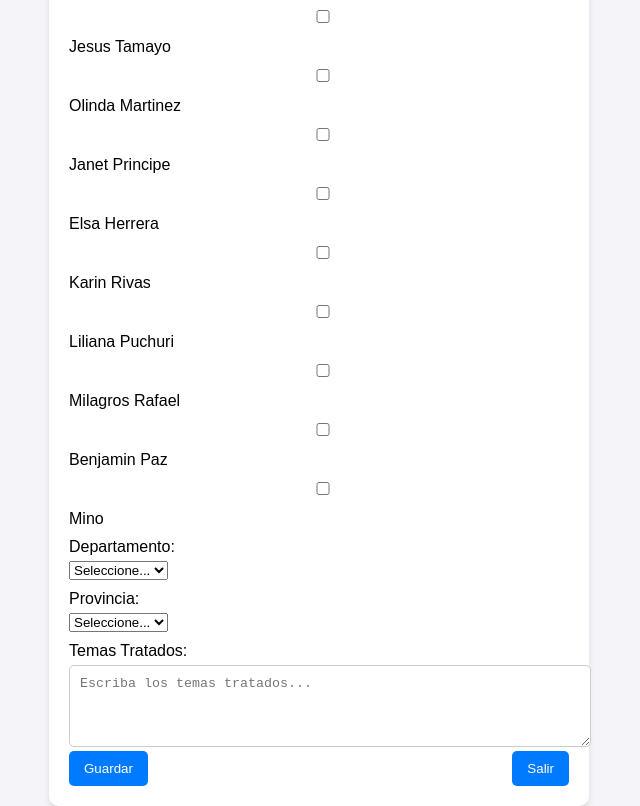
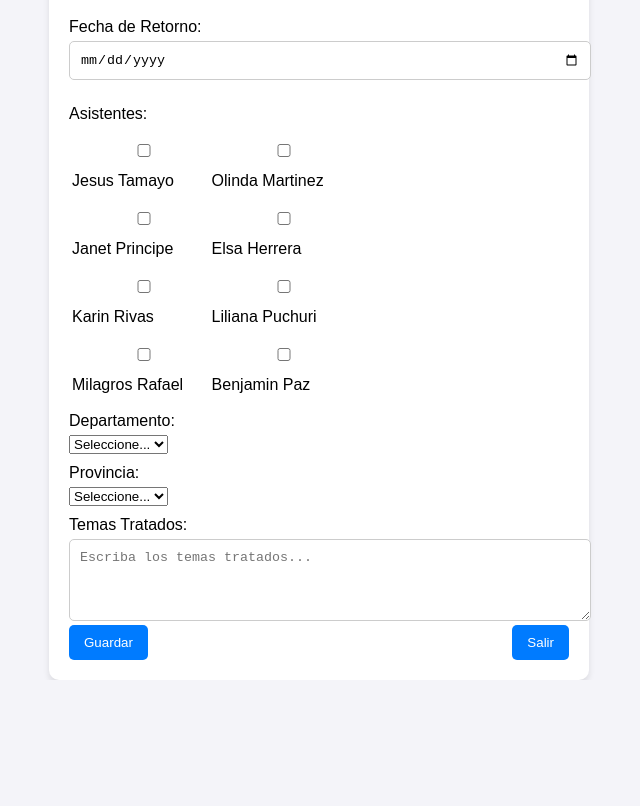
Before and after one commit to OnassisV/registro-eventos, a plain HTML site: page registro.html in a window 1280 px wide. Shown: the part 144-950 px from the top of the page, without its empty margins (321-961 px from the left). After the commit the page ends 824 px from the top, so only its background shows below. Drawn offline with Linux system fonts and the light colour scheme.

Commit message:
quinto intento del formulario de registro

```diff
--- a/registro.html
+++ b/registro.html
@@ -20,17 +20,24 @@
 
             <!-- Asistentes -->
             <label>Asistentes:</label>
-            <div id="asistentes-container" class="grid-columns">
-                <label><input type="checkbox" value="Jesus Tamayo"> Jesus Tamayo</label>
-                <label><input type="checkbox" value="Olinda Martinez"> Olinda Martinez</label>
-                <label><input type="checkbox" value="Janet Principe"> Janet Principe</label>
-                <label><input type="checkbox" value="Elsa Herrera"> Elsa Herrera</label>
-                <label><input type="checkbox" value="Karin Rivas"> Karin Rivas</label>
-                <label><input type="checkbox" value="Liliana Puchuri"> Liliana Puchuri</label>
-                <label><input type="checkbox" value="Milagros Rafael"> Milagros Rafael</label>
-                <label><input type="checkbox" value="Benjamin Paz"> Benjamin Paz</label>
-                <label><input type="checkbox" value="Mino"> Mino</label>
-            </div>
+            <table id="asistentes-container" class="asistentes-table">
+                <tr>
+                    <td><label><input type="checkbox" value="Jesus Tamayo"> Jesus Tamayo</label></td>
+                    <td><label><input type="checkbox" value="Olinda Martinez"> Olinda Martinez</label></td>
+                </tr>
+                <tr>
+                    <td><label><input type="checkbox" value="Janet Principe"> Janet Principe</label></td>
+                    <td><label><input type="checkbox" value="Elsa Herrera"> Elsa Herrera</label></td>
+                </tr>
+                <tr>
+                    <td><label><input type="checkbox" value="Karin Rivas"> Karin Rivas</label></td>
+                    <td><label><input type="checkbox" value="Liliana Puchuri"> Liliana Puchuri</label></td>
+                </tr>
+                <tr>
+                    <td><label><input type="checkbox" value="Milagros Rafael"> Milagros Rafael</label></td>
+                    <td><label><input type="checkbox" value="Benjamin Paz y Mino"> Benjamin Paz</label></td>
+                </tr>
+            </table>
 
             <!-- Departamento -->
             <label for="departamento">Departamento:</label>
```
